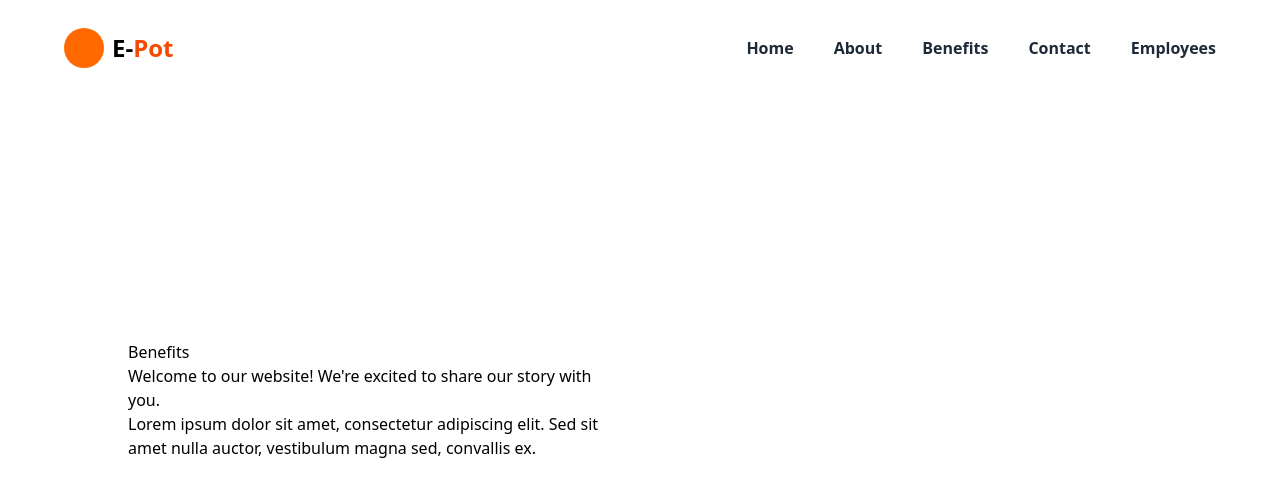
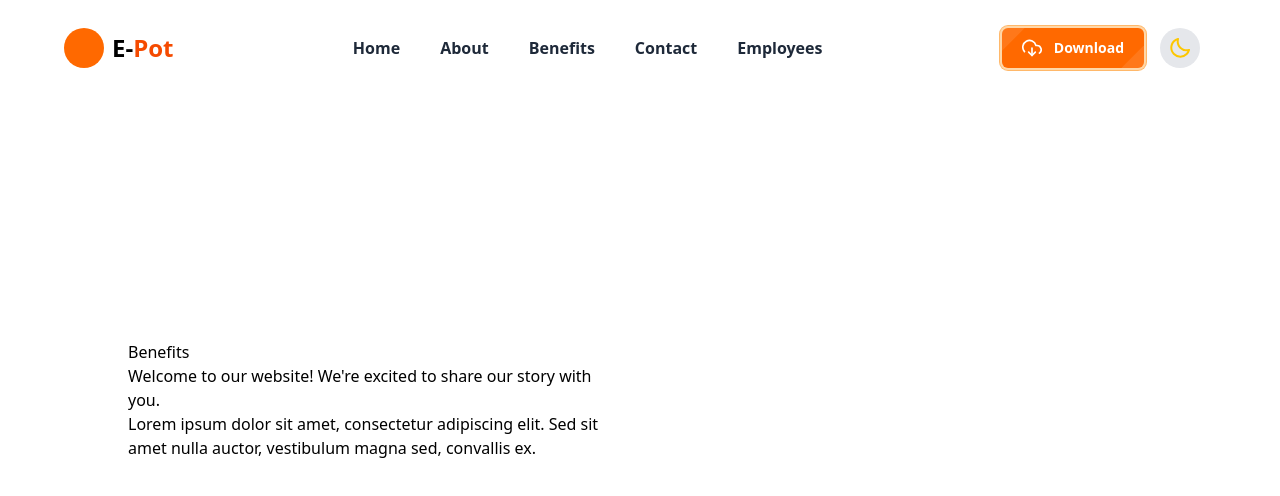
Before and after one commit to joventonido/e-pot, a Next.js app: page /benefits in a window 1280 px wide. Shown: the top 496 px of the page. Built offline with nearby package versions, Linux system fonts and the light colour scheme.

Commit message:
adding toggle

```diff
--- a/app/layout.tsx
+++ b/app/layout.tsx
@@ -2,6 +2,7 @@ import type { Metadata } from "next";
 import { Geist, Geist_Mono } from "next/font/google";
 import "./globals.css";
 import ResponsiveNav from "@/components/Home/Navbar/ResponsiveNav";
+import Provider from "@/components/HOC/Provider";
 // import About from "@/app/about/page";
 
 const geistSans = Geist({
@@ -29,8 +30,10 @@ export default function RootLayout({
       <body
         className={`${geistSans.variable} ${geistMono.variable} antialiased`}
       >
-        <ResponsiveNav />
-        {children}
+        <Provider>
+          <ResponsiveNav />
+          {children}
+        </Provider>
       </body>
     </html>
   );
--- /dev/null
+++ b/components/HOC/Provider.tsx
@@ -0,0 +1,14 @@
+"use client";
+
+import React, { ReactNode } from "react";
+import { ThemeProvider } from "next-themes";
+
+const Provider = ({ children }: { children: ReactNode }) => {
+  return (
+    <ThemeProvider attribute="class" defaultTheme="system" enableSystem>
+      {children}
+    </ThemeProvider>
+  );
+};
+
+export default Provider;
--- /dev/null
+++ b/components/Helper/ThemeToggle.tsx
@@ -0,0 +1,41 @@
+"use client";
+
+import { useTheme } from "next-themes";
+import React, { useEffect, useState } from "react";
+import { BiMoon, BiSun } from "react-icons/bi";
+
+const ThemeToggle = () => {
+  const { theme, setTheme, systemTheme } = useTheme();
+  const [mounted, setMounted] = useState(false);
+
+  useEffect(() => {
+    setMounted(true); // Set to true only after the component mounts on the client
+  }, []);
+
+  if (!mounted) return null; //Prevent hydration mismatch
+  //   if (!mounted) {
+  //     return (
+  //       <button className="p-2 rounded-full bg-gray-200 dark:bg-gray-800 transition">
+  //         {/* Temporary icon placeholder to match SSR structure */}
+  //         <BiMoon className="text-yellow-400 w-6 h-6 opacity-50" />
+  //       </button>
+  //     );
+  //   }
+
+  const currentTheme = theme === "system" ? systemTheme : theme;
+
+  return (
+    <button
+      onClick={() => setTheme(currentTheme === "dark" ? "light" : "dark")}
+      className="p-2 rounded-full bg-gray-200 dark:bg-gray-800 dark:hover:bg-gray-700 hover:bg-gray-300 transition"
+    >
+      {currentTheme === "dark" ? (
+        <BiSun className="text-yellow-400 w-6 h-6" />
+      ) : (
+        <BiMoon className="text-yellow-400 w-6 h-6" />
+      )}
+    </button>
+  );
+};
+
+export default ThemeToggle;
--- a/components/Home/Home.tsx
+++ b/components/Home/Home.tsx
@@ -4,9 +4,9 @@ import About from "./About";
 
 const Home = () => {
   return (
-    <div className="overflow-hidden">
-      <Hero />
-      <About />
+    <div className="overflow-hidden h-[2000px]">
+      {/* <Hero />
+      <About /> */}
     </div>
   );
 };
--- a/components/Home/Navbar/MobileNavbar.tsx
+++ b/components/Home/Navbar/MobileNavbar.tsx
@@ -1,7 +1,43 @@
+import { navLinks } from "@/constants/constants";
+import Link from "next/link";
 import React from "react";
+import { CgClose } from "react-icons/cg";
 
-const MobileNavbar = () => {
-  return <div>MobileNavbar</div>;
+type Props = {
+  showNav: boolean;
+  closeNav: () => void;
+};
+
+const MobileNavbar = ({ closeNav, showNav }: Props) => {
+  const navOpen = showNav ? "translate-x-0" : "translate-x-[-100%]";
+
+  return (
+    <div>
+      {/* Overlay */}
+      <div
+        className={`fixed inset-0 ${navOpen} transform transition-all duration-500 z-[1002] bg-black opacity-70 w-full h-screen`}
+      ></div>
+      {/* NavLinks */}
+      <div
+        className={`text-white ${navOpen} fixed justify-center flex flex-col h-full transform transition-all duration-500 delay-300 w-[80%] sm:w-[60%] bg-orange-500 space-y-6 z-[1050]`}
+      >
+        {navLinks.map((link) => {
+          return (
+            <Link href={link.url} key={link.id}>
+              <p className="text-white w-fit text-[20px] ml-12 border-b-[1.5px] pb-1 border-white sm:text-[30px]">
+                {link.label}
+              </p>
+            </Link>
+          );
+        })}
+        {/* Close icon */}
+        <CgClose
+          onClick={closeNav}
+          className="absolute top-[0.7rem] right-[1.4rem] sm:w-8 sm:h-8 w-6 h-6"
+        />
+      </div>
+    </div>
+  );
 };
 
 export default MobileNavbar;
--- a/components/Home/Navbar/Nav.tsx
+++ b/components/Home/Navbar/Nav.tsx
@@ -1,39 +1,75 @@
 "use client"; // Needed for usePathname() in App Router
 
 import Logo from "@/components/Helper/Logo";
+import ThemeToggle from "@/components/Helper/ThemeToggle";
 import { navLinks } from "@/constants/constants";
 import Link from "next/link";
 import { usePathname } from "next/navigation";
-import React from "react";
+import { FiDownloadCloud } from "react-icons/fi";
+import { HiBars3BottomRight } from "react-icons/hi2";
+import React, { useEffect } from "react";
 
-const Nav = () => {
+type Props = {
+  openNav: () => void;
+};
+
+const Nav = (openNav: Props) => {
   const pathname = usePathname();
+  const [navBg, setNavBg] = React.useState(false);
+  useEffect(() => {
+    const handler = () => {
+      if (window.scrollY >= 90) setNavBg(true);
+      if (window.scrollY < 90) setNavBg(false);
+    };
+
+    window.addEventListener("scroll", handler);
+
+    return () => window.removeEventListener("scroll", handler);
+  }, []);
 
   return (
-    <div className="transition-all duration-200 h-[12vh] z-[100] fixed w-full">
+    <div
+      className={`transition-all ${
+        navBg ? "bg-white dark:bg-black shadow-md" : "fixed"
+      } duration-200 h-[12vh] z-[100] fixed w-full`}
+    >
       <div className="flex items-center h-full justify-between w-[90%] mx-auto">
         {/* LOGO */}
         <Logo />
         {/* NAVLINKS */}
         <div className="hidden lg:flex items-center space-x-10">
           {navLinks.map((link) => {
-            const isActive = pathname === link.url;
-
             return (
               <Link
                 href={link.url}
                 key={link.id}
-                className={`font-semibold transition-all duration-200
-                  ${
-                    isActive
-                      ? "text-orange-500 dark:text-orange-500"
-                      : "text-gray-800 dark:text-white hover:text-orange-500 dark:hover:text-orange-500"
-                  }`}
+                className="text-gray-800 dark:text-white hover:text-orange-500 font-semibold transition-all duration-200"
               >
                 <p>{link.label}</p>
               </Link>
             );
           })}
+        </div>
+        <div className="flex items-center space-x-4">
+          {/* Download Button */}
+          <a
+            href="#_"
+            className="box-border relative z-30 inline-flex items-center justify-center w-auto px-5 py-2.5 overflow-hidden font-bold text-white transition-all duration-300 bg-orange-500 rounded-md cursor-pointer group ring-offset-2 ring-1 ring-orange-300 ring-offset-orange-200 hover:ring-offset-orange-500 ease focus:outline-none"
+          >
+            <span className="absolute bottom-0 right-0 w-8 h-20 -mb-8 -mr-5 transition-all duration-300 ease-out transform rotate-45 translate-x-1 bg-white opacity-10 group-hover:translate-x-0"></span>
+            <span className="absolute top-0 left-0 w-20 h-8 -mt-1 -ml-12 transition-all duration-300 ease-out transform -rotate-45 -translate-x-1 bg-white opacity-10 group-hover:translate-x-0"></span>
+            <span className="relative z-20 flex items-center text-sm">
+              <FiDownloadCloud className="mr-3 w-5 h-5" />
+              Download
+            </span>
+          </a>
+          {/* Toggle Button */}
+          <ThemeToggle />
+          {/* Burger Menu */}
+          <HiBars3BottomRight
+            onClick={openNav.openNav}
+            className="w-8 h-8 cursor-pointer text-orange-500 lg:hidden"
+          />
         </div>
       </div>
     </div>
--- a/components/Home/Navbar/ResponsiveNav.tsx
+++ b/components/Home/Navbar/ResponsiveNav.tsx
@@ -1,12 +1,18 @@
+"use client";
+
 import React from "react";
 import Nav from "./Nav";
-// import MobileNavbar from "./MobileNavbar";
+import MobileNavbar from "./MobileNavbar";
 
 const ResponsiveNav = () => {
+  const [showNav, setshowNav] = React.useState(false);
+  const openNavHandler = () => setshowNav(true);
+  const closeNavHandler = () => setshowNav(false);
+
   return (
     <div>
-      <Nav />
-      {/* <MobileNavbar /> */}
+      <Nav openNav={openNavHandler} />
+      <MobileNavbar showNav={showNav} closeNav={closeNavHandler} />
     </div>
   );
 };
--- a/package.json
+++ b/package.json
@@ -10,8 +10,10 @@
   },
   "dependencies": {
     "next": "15.2.0",
+    "next-themes": "^0.4.6",
     "react": "^19.0.0",
     "react-dom": "^19.0.0",
+    "react-icons": "^5.5.0",
     "react-native-vector-icons": "^10.2.0"
   },
   "devDependencies": {
--- /dev/null
+++ b/tailwinf.config.ts
@@ -0,0 +1,12 @@
+import type { Config } from "tailwindcss";
+
+export default {
+  darkMode: "class",
+  content: [
+    "./pages/**/*.{js,ts,jsx,tsx,mdx}",
+    "./components/**/*.{js,ts,jsx,tsx,mdx}",
+    "./app/**/*.{js,ts,jsx,tsx,mdx}",
+  ],
+  theme: {},
+  plugins: [],
+} satisfies Config;
```
Also changed, not shown: 1 other file (tests, documents, lock files or other folders).
